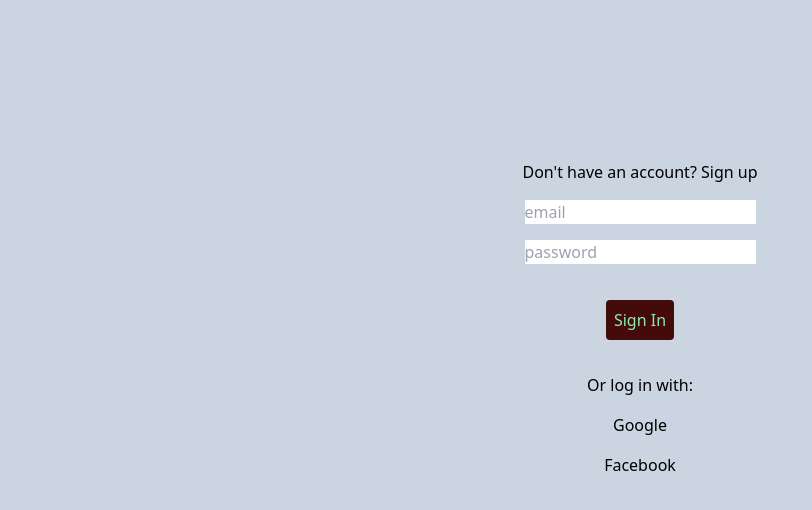
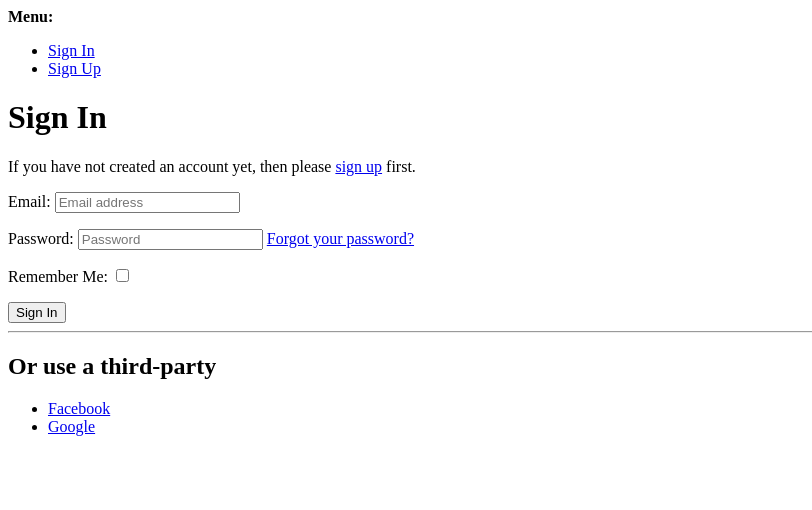
Before and after one commit to ibugithub/blood-help-backend, a Django app: page /accounts/login/ in a window 1280 px wide. Shown: the top 510 px of the page, without its empty margins (0-812 px from the left). Run offline with Django 5.2, Linux system fonts and the light colour scheme; style sheets or scripts are compiled from the project's sources; some libraries are stand-ins or nearby versions.

Commit message:
Fix google login system

```diff
--- a/accounts/templates/account/login.html
+++ b/accounts/templates/account/login.html
@@ -1,30 +1,34 @@
-{% extends 'base.html' %}
-{% load static %}
-{% block title %} Donor Login {% endblock %}
-
-{% block nav %} {% endblock nav %}
-
+{% extends "account/base_entrance.html" %}
+{% load i18n %}
+{% load allauth account socialaccount %}
+{% block head_title %}
+    {% trans "Sign In" %}
+{% endblock head_title %}
 {% block content %}
-
-<div class="flex flex-col items-center mt-40 gap-4">
-    <p>Don't have an account? <a href="{% url 'donor_signup' %}">Sign up</a></p>
-
-    <form class="flex flex-col items-center gap-4" action="{% url 'account_login' %}" method="post">
-        {% csrf_token %}
-        <input type="text" placeholder="email" name="login">
-        <input type="password" placeholder="password" name="password">
-
-        <button class="p-2 rounded bg-red-950 text-green-300 mt-5" type="submit"> Sign In </button>
-    </form>
-    <hr>
-
-    <!-- Social media login buttons -->
-    <h3>Or log in with:</h3>
-    {% load socialaccount %}
-    <a href="{% provider_login_url 'google' %}">Google</a>
-    <a href="{% provider_login_url 'facebook' %}">Facebook</a>
-    {% providers_media_js %}
-</div>
-
-
+    {% element h1 %}
+        {% trans "Sign In" %}
+    {% endelement %}
+    <p>
+        {% blocktrans %}If you have not created an account yet, then please
+    <a href="{{ signup_url }}">sign up</a> first.{% endblocktrans %}
+    </p>
+    {% url 'account_login' as login_url %}
+    {% element form form=form method="post" action=login_url tags="entrance,login" %}
+        {% slot body %}
+            {% csrf_token %}
+            {% element fields form=form unlabeled=True %}
+            {% endelement %}
+            {% if redirect_field_value %}
+                <input type="hidden"
+                       name="{{ redirect_field_name }}"
+                       value="{{ redirect_field_value }}" />
+            {% endif %}
+        {% endslot %}
+        {% slot actions %}
+            {% element button type="submit" tags="prominent,login" %}
+                {% trans "Sign In" %}
+            {% endelement %}
+        {% endslot %}
+    {% endelement %}
+    {% include "socialaccount/snippets/login.html" with page_layout="entrance" %}
 {% endblock content %}
--- a/blood_backend/settings.py
+++ b/blood_backend/settings.py
@@ -71,6 +71,7 @@
                 'django.template.context_processors.request',
                 'django.contrib.auth.context_processors.auth',
                 'django.contrib.messages.context_processors.messages',
+                'django.template.context_processors.request'
             ],
         },
     },
@@ -143,8 +144,9 @@
     'allauth.account.auth_backends.AuthenticationBackend'
 ]
 ACCOUNT_EMAIL_REQUIRED=True
+ACCOUNT_USER_MODEL_USERNAME_FIELD = None
 ACCOUNT_USERNAME_REQUIRED = False
-ACCOUNT_AUTHENTICATION_METHOD = "email"
+ACCOUNT_AUTHENTICATION_METHOD = 'email'
 
 
 LOGIN_URL = 'login'
```
Also changed, not shown: db.sqlite3.
